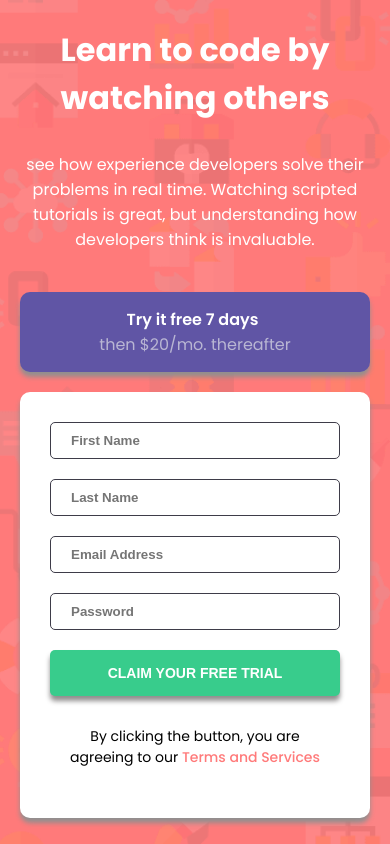
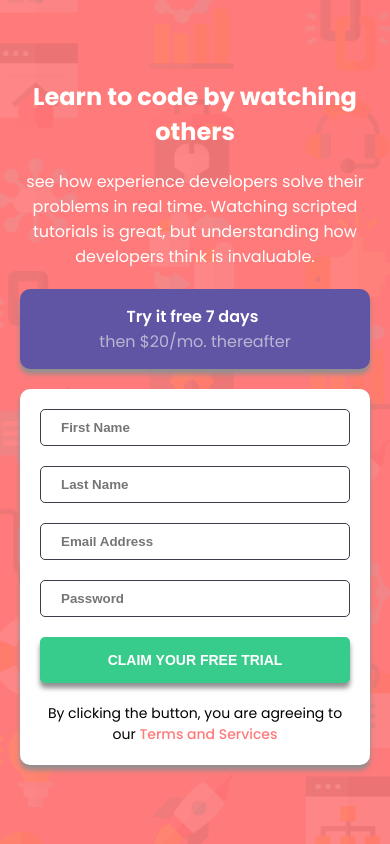
Before and after one commit to kesington18/signup-form, a plain HTML site: page index.html in a window 390 px wide. Drawn offline with Linux system fonts and the light colour scheme.

Commit message:
fix: made changes to the size of the website in mobile view

```diff
--- a/index.css
+++ b/index.css
@@ -116,6 +116,7 @@ body{
 }
 
 .signup-form .terms{
+    /* border: 2px solid brown; */
     text-align: center;
     font-size: 14px;
 }
@@ -131,6 +132,7 @@ body{
         padding: 20px;
     }
     #main{
+        margin-block: 20px;
         display: flex;
         flex-direction: column;
         max-width: 100%;
@@ -143,12 +145,12 @@ body{
         justify-content: center;
         flex-direction: column;
         width: 100%;
-        margin-bottom: 40px;
+        margin-bottom: 20px;
     }
 
     #main .head-text .head{
-        font-size: 32px;
-        margin-bottom: 30px;
+        font-size: 24px;
+        margin-bottom: 20px;
         text-align: center;
         max-width: 100%;
     }
@@ -162,6 +164,10 @@ body{
         width: 100%;
     }
 
+    .signup-form{
+        padding: 20px;
+    }
+
     #main .signup .trial{
         /* border: 2px solid blue; */
         display: flex;
@@ -172,8 +178,12 @@ body{
         text-align: center;
     }
 
+    .signup-form button{
+        margin-bottom: 20px;
+    }
+
     .signup-form .terms{
-        padding: 20px;
+        padding: 0px;
     }
 }
 
```
